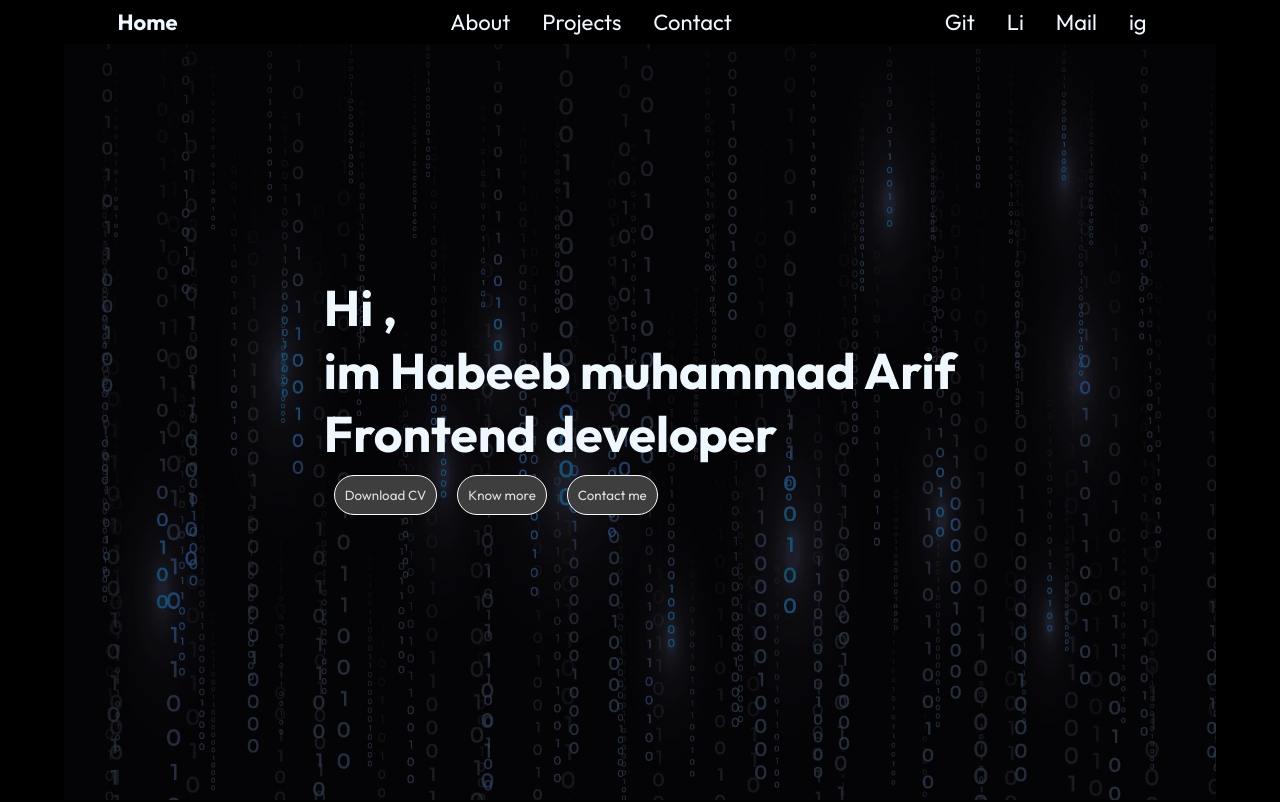
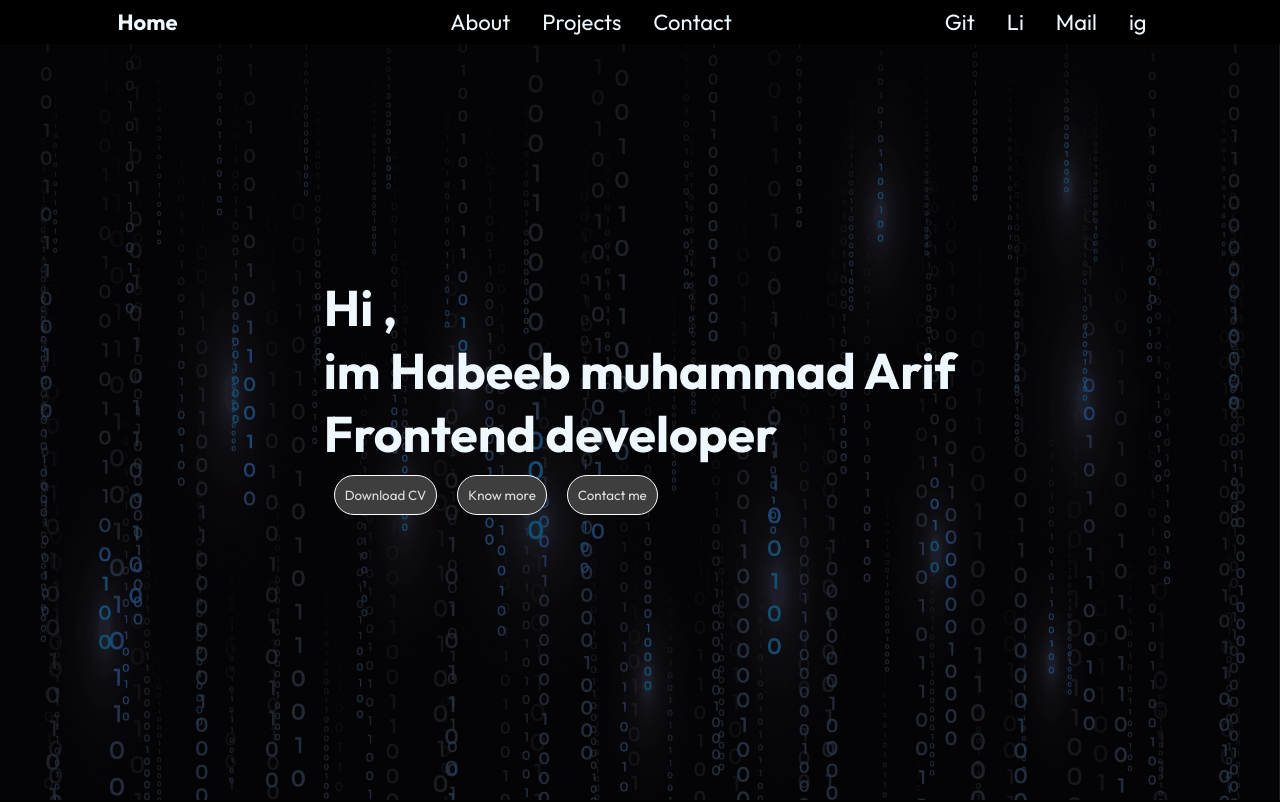
Before and after one commit to Habeeb8136/my-portfolio, a React (Create React App) app: page / in a window 1280 px wide. Shown: the top 802 px of the page. Built offline with nearby package versions, Linux system fonts and the light colour scheme.

Commit message:
changed width

```diff
--- a/src/Components/Intro/Intro.css
+++ b/src/Components/Intro/Intro.css
@@ -1,6 +1,6 @@
 .intoContainer{
     height: 100vh;
-    width: 90%;
+    padding-inline: 10%;
     margin: auto;
     display: flex;
     justify-content: space-around;
```
